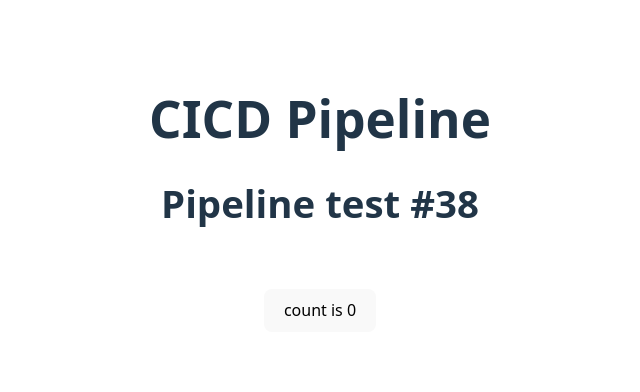
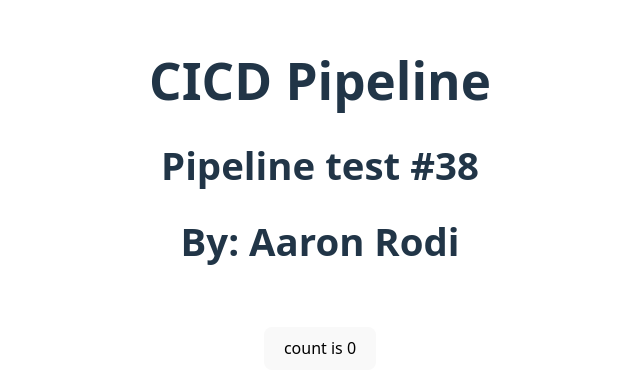
Before and after one commit to metalhead5209/cicd_lab, a React (Vite) app in the folder frontend/: page / in a window 1280 px wide. Shown: the part 190-582 px from the top of the page, without its empty margins (320-960 px from the left). Built offline with nearby package versions, Linux system fonts and the light colour scheme.

Commit message:
added name to page - fixed tests

```diff
--- a/frontend/src/App.jsx
+++ b/frontend/src/App.jsx
@@ -16,6 +16,7 @@ useEffect(() => {
     <>
       <h1>CICD Pipeline</h1>
       <h2>Pipeline test #38</h2>
+      <h2>By: Aaron Rodi</h2>
       <div className="card">
         <button onClick={() => setCount((count) => count + 1)}>
           count is {count}
```
